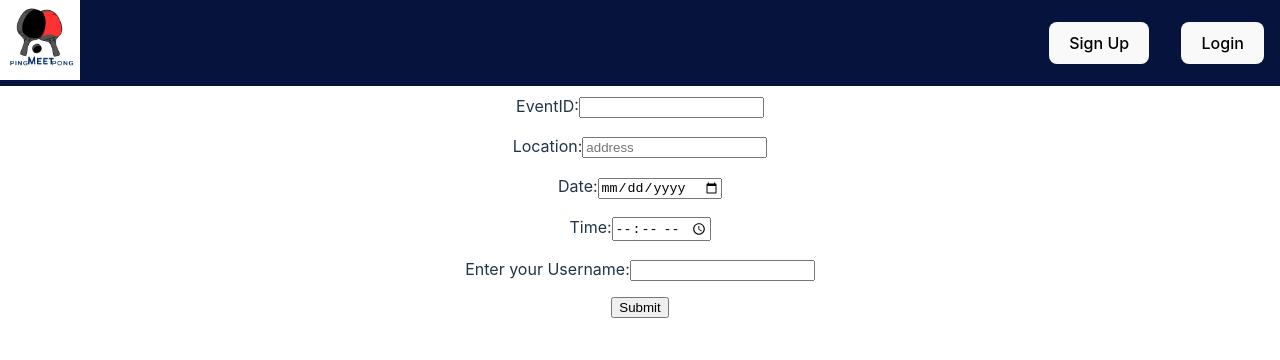
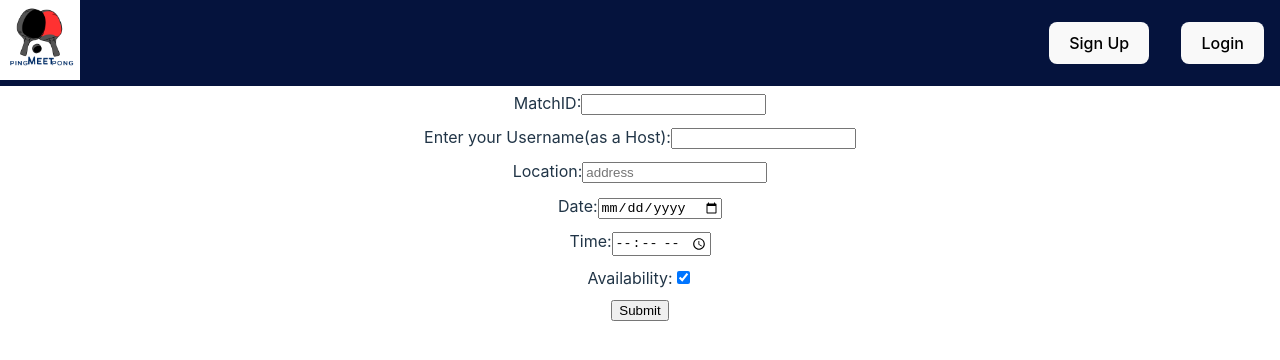
Before and after one commit to Njoura7/pingMeetpong_old, a React (Vite) app in the folder client/: page /create-event in a window 1280 px wide. Shown: the top 360 px of the page. Built offline with nearby package versions, Linux system fonts and the light colour scheme.

Commit message:
using Post request to display created match in the console

```diff
--- a/client/src/pages/CreateEvent.jsx
+++ b/client/src/pages/CreateEvent.jsx
@@ -1,12 +1,64 @@
+import { useState } from "react"
+import axios from "axios"
+
 const CreateEvent = () => {
+  const [matchID, setMatchID] = useState("")
+  const [hostUsername, setHostUsername] = useState("")
+  const [playersList, setPlayersList] = useState([])
+
+  const [location, setLocation] = useState("")
+  const [date, setDate] = useState("")
+  const [time, setTime] = useState("")
+  const [status, setStatus] = useState(true)
+
+  const handleSubmit = async (e) => {
+    e.preventDefault()
+
+    const matchData = {
+      matchID,
+      hostUsername,
+      location,
+      date,
+      time,
+      status,
+    }
+    try {
+      const response = await axios.post(
+        //waiting for the api/signup endpoint to be created
+        "http://localhost:8080/api/create-event",
+        JSON.stringify(matchData),
+        {
+          headers: {
+            "Content-Type": "application/json",
+          },
+        }
+      )
+      //display match details
+      console.log(response.data)
+    } catch (error) {
+      console.error(error)
+    }
+  }
+
   return (
     <>
-      <form>
+      <form onSubmit={handleSubmit}>
         <label>
-          EventID:
+          MatchID:
           <input
             type='text'
             name='event-id'
+            value={matchID}
+            onChange={(e) => setMatchID(e.target.value)}
+          />
+        </label>
+        <label>
+          Enter your Username(as a Host):
+          <input
+            type='text'
+            name='creator-username'
+            value={hostUsername}
+            onChange={(e) => setHostUsername(e.target.value)}
           />
         </label>
         <label>
@@ -15,6 +67,8 @@ const CreateEvent = () => {
             type='next'
             name='location'
             placeholder='address'
+            value={location}
+            onChange={(e) => setLocation(e.target.value)}
           />
         </label>
         <label>
@@ -22,6 +76,8 @@ const CreateEvent = () => {
           <input
             type='date'
             name='date'
+            value={date}
+            onChange={(e) => setDate(e.target.value)}
           />
         </label>
         <label>
@@ -29,15 +85,20 @@ const CreateEvent = () => {
           <input
             type='time'
             name='time'
+            value={time}
+            onChange={(e) => setTime(e.target.value)}
           />
         </label>
         <label>
-          Enter your Username:
+          Availability:
           <input
-            type='text'
-            name='creator-username'
+            type='checkbox'
+            name='status'
+            checked={status}
+            onChange={(e) => setStatus(e.target.checked)}
           />
         </label>
+
         <input
           type='submit'
           value='Submit'
```
Also changed, not shown: 1 other file (tests, documents, lock files or other folders).
